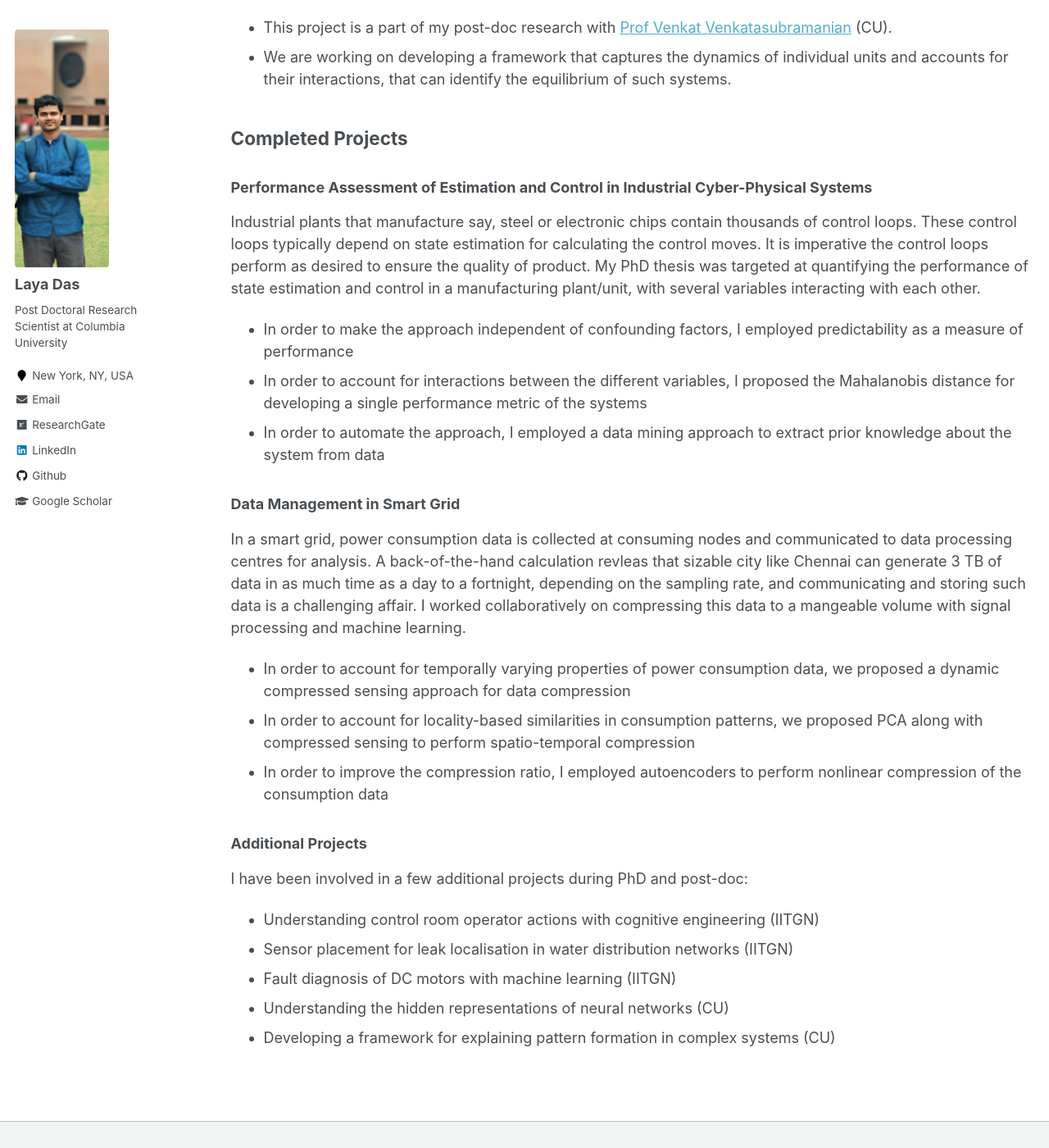
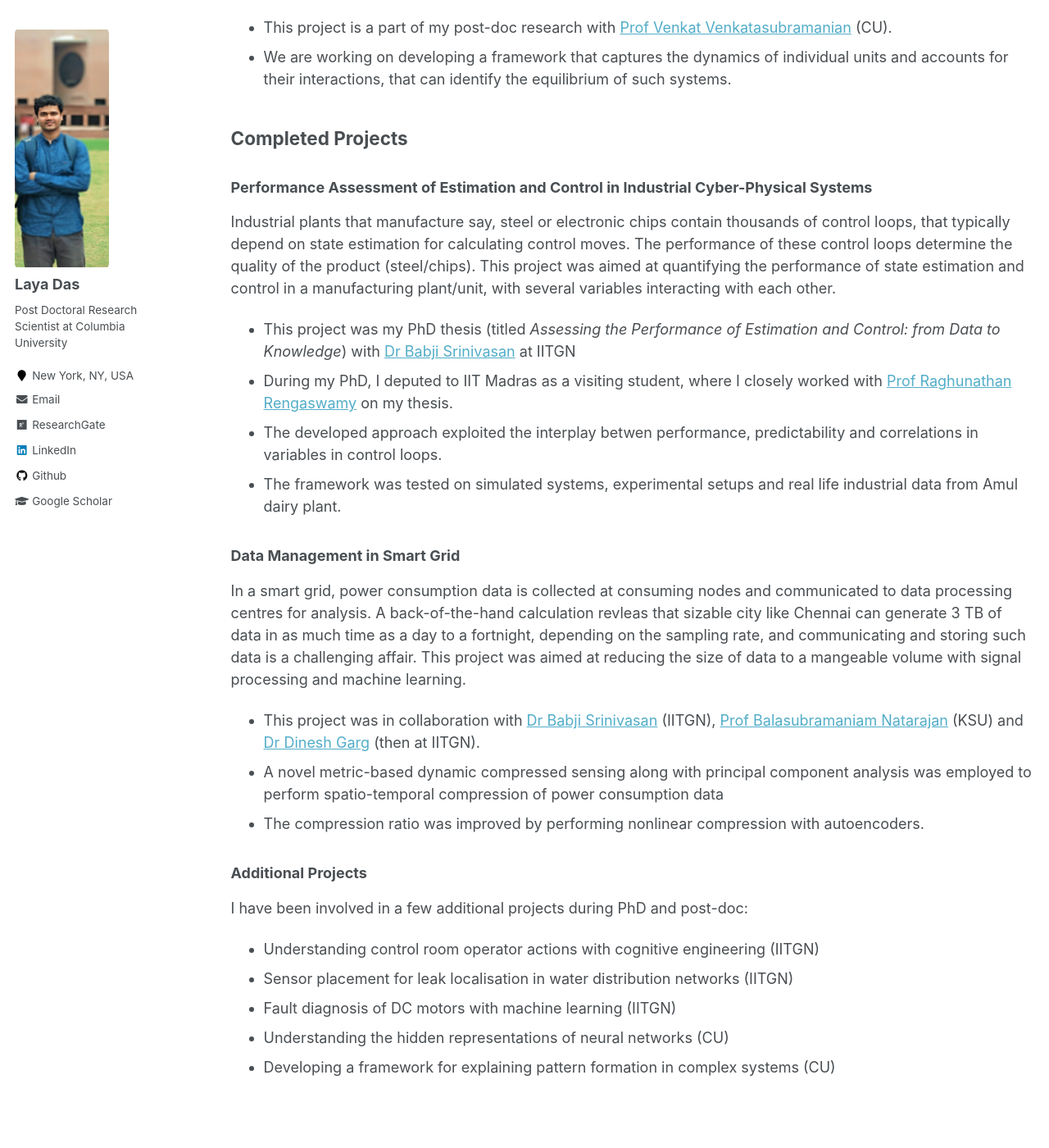
Before and after one commit to layadas/layadas.github.io, a Jekyll site: the page built from _pages/research.md, in a window 1280 px wide and 1400 px high, scrolled down 942 px. Shown: the whole window at 82% size. Built offline with Jekyll 4.4.1, drawn with Linux system fonts in a browser that asks for light colours; some of the changed text lies outside the part shown.

Commit message:
Update research.md

```diff
--- a/_pages/research.md
+++ b/_pages/research.md
@@ -6,7 +6,7 @@ author_profile: true
 ---
 
 My work focuses on ***understanding, monitoring and controlling complex systems*** by merging domain knowledge and information extracted from data. In the engineering fields,
-these complex systems are typically ***cyber-physical systems*** such as smart grid, transportation network and industrial control systems. I work on problems at the
+these complex systems are typically ***cyber-physical systems*** such as smart grid, transportation network and industrial control systems. I work on exciting problems at the
 intersection of theory and applications.
 
 You can find details about the ongoing and completed projects below.
@@ -24,7 +24,7 @@ You can find details about the ongoing and completed projects below.
 The smart grid is prone to extreme conditions imposed by the environment such as hurricanes and cyber-attacks that can result in loss of power. A resilient grid swiftly recovers
 from such conditions and resumes normal operation.
 - This project is in collaboration with [Dr Babji Srinivasan](https://www.iitgn.ac.in/faculty/chemical/fac-babji) (IITGN) and
-[Prof Balasubramaniam Natarajan](http://www.ece.k-state.edu/people/faculty/natarajan/) (KSU)
+[Prof Balasubramaniam Natarajan](http://www.ece.k-state.edu/people/faculty/natarajan/) (KSU).
 - We have submitted a review of the methods, challenges and opportunities in measuring resilience of smart grids.
 - We are currently working on quantifying the resilience of smart grid with graph theoretic methods. We plan to exploit graph theoretic properties of networks along with physical
 information about grid parameters to quantify resilience to extreme events.
@@ -38,21 +38,24 @@ interacting units at equilibrium so that they can be better modelled, monitored
 ## Completed Projects
 
 ### Performance Assessment of Estimation and Control in Industrial Cyber-Physical Systems
-Industrial plants that manufacture say, steel or electronic chips contain thousands of control loops. These control loops typically depend on state estimation for calculating the
-control moves. It is imperative the control loops perform as desired to ensure the quality of product. My PhD thesis was targeted at quantifying the performance of state estimation
-and control in a manufacturing plant/unit, with several variables interacting with each other.
-- In order to make the approach independent of confounding factors, I employed predictability as a measure of performance
-- In order to account for interactions between the different variables, I proposed the Mahalanobis distance for developing a single performance metric of the systems
-- In order to automate the approach, I employed a data mining approach to extract prior knowledge about the system from data
+Industrial plants that manufacture say, steel or electronic chips contain thousands of control loops, that typically depend on state estimation for calculating control moves. The
+performance of these control loops determine the quality of the product (steel/chips). This project was aimed at quantifying the performance of state estimation and control in a
+manufacturing plant/unit, with several variables interacting with each other.
+- This project was my PhD thesis (titled *Assessing the Performance of Estimation and Control: from Data to Knowledge*) with
+[Dr Babji Srinivasan](https://www.iitgn.ac.in/faculty/chemical/fac-babji) at IITGN
+- During my PhD, I deputed to IIT Madras as a visiting student, where I closely worked with [Prof Raghunathan Rengaswamy](https://che.iitm.ac.in/?page_id=380) on my thesis.
+- The developed approach exploited the interplay betwen performance, predictability and correlations in variables in control loops.
+- The framework was tested on simulated systems, experimental setups and real life industrial data from Amul dairy plant.
 
 ### Data Management in Smart Grid
 In a smart grid, power consumption data is collected at consuming nodes and communicated to data processing centres for analysis. A back-of-the-hand calculation revleas that sizable
-city like Chennai can generate 3 TB of data in as much time as a day to a fortnight, depending on the sampling rate, and communicating and storing such data is a challenging affair. I
-worked collaboratively on compressing this data to a mangeable volume with signal processing and machine learning.
-- In order to account for temporally varying properties of power consumption data, we proposed a dynamic compressed sensing approach for data compression
-- In order to account for locality-based similarities in consumption patterns, we proposed PCA along with compressed sensing to perform spatio-temporal compression
-- In order to improve the compression ratio, I employed autoencoders to perform nonlinear compression of the consumption data
-
+city like Chennai can generate 3 TB of data in as much time as a day to a fortnight, depending on the sampling rate, and communicating and storing such data is a challenging affair.
+This project was aimed at reducing the size of data to a mangeable volume with signal processing and machine learning.
+- This project was in collaboration with [Dr Babji Srinivasan](https://www.iitgn.ac.in/faculty/chemical/fac-babji) (IITGN),
+[Prof Balasubramaniam Natarajan](http://www.ece.k-state.edu/people/faculty/natarajan/) (KSU) and
+[Dr Dinesh Garg](https://researcher.watson.ibm.com/researcher/view.php?person=in-garg.dinesh) (then at IITGN).
+- A novel metric-based dynamic compressed sensing along with principal component analysis was employed to perform spatio-temporal compression of power consumption data
+- The compression ratio was improved by performing nonlinear compression with autoencoders.
 
 ### Additional Projects
 I have been involved in a few additional projects during PhD and post-doc:
```
